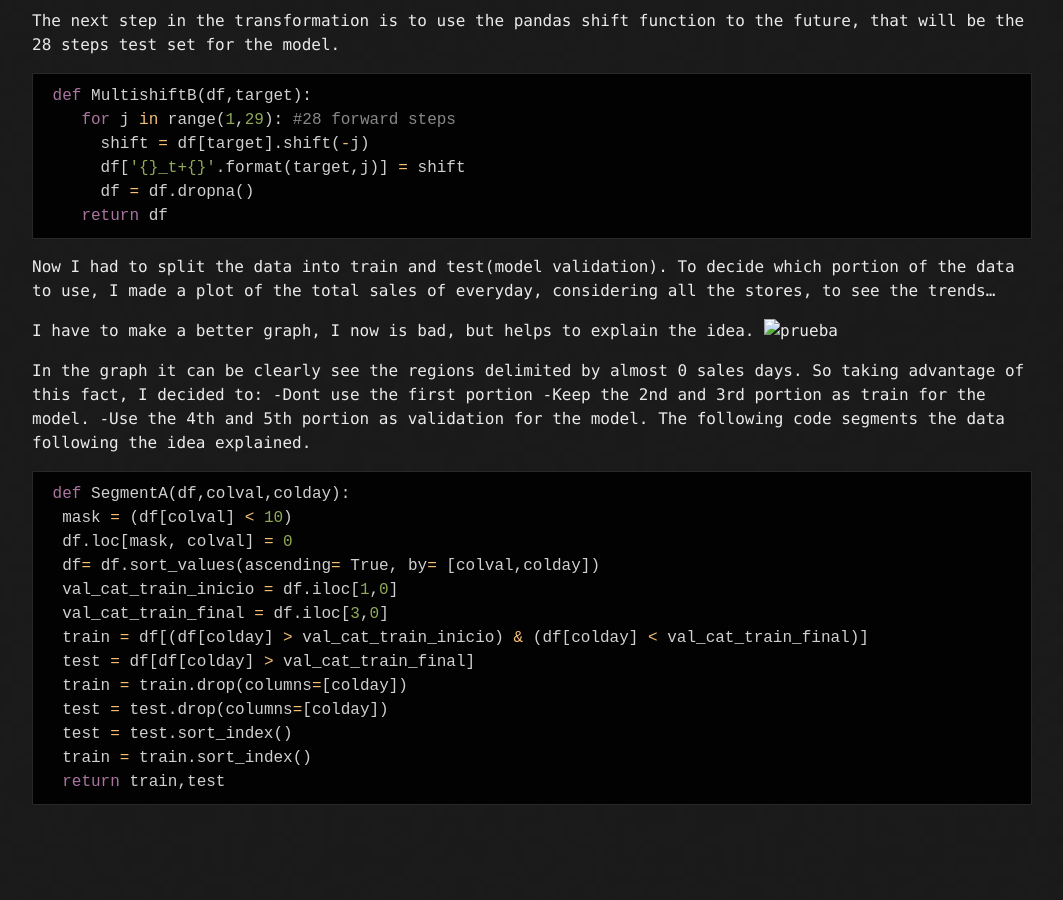
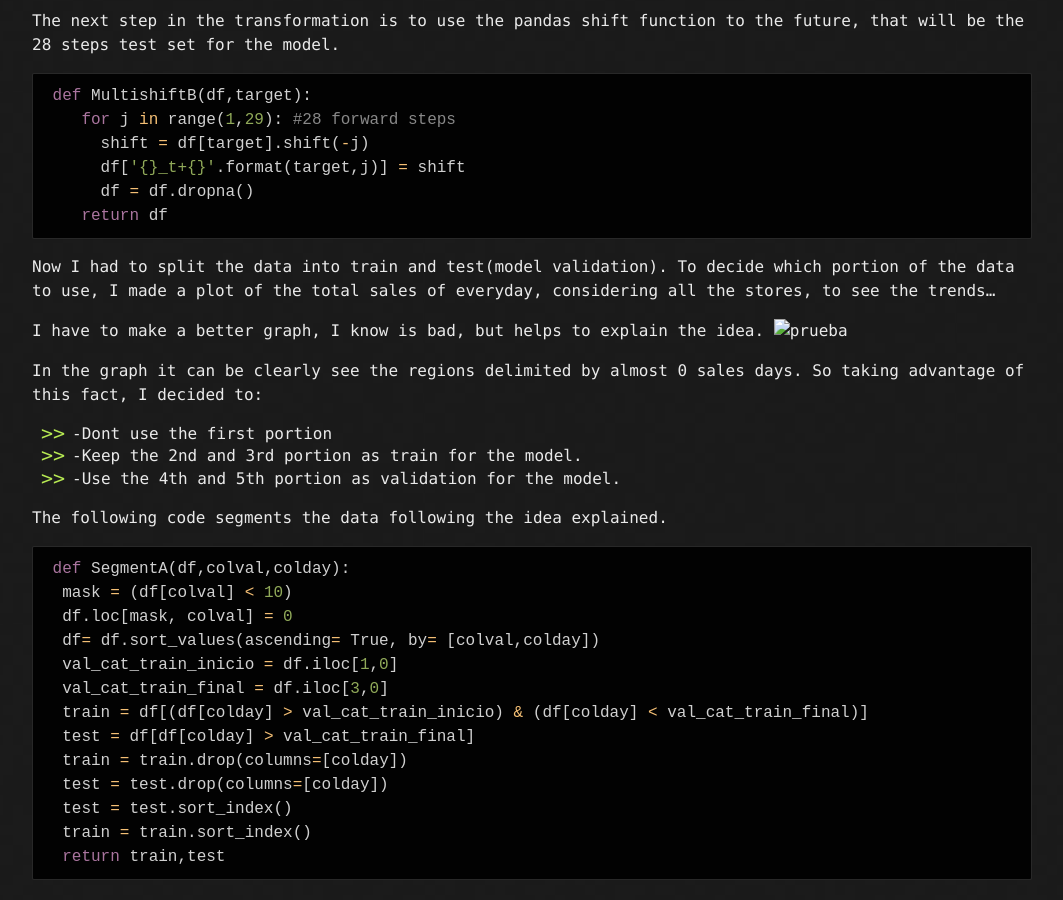
Before and after one commit to PaulB86UK/PP_ART, a Jekyll site: the page built from docs/2020/M5_Main.md, in a window 1280 px wide and 900 px high, scrolled down 1504 px. Shown: the whole window, without its empty margins (108-1171 px from the left). Built offline with Jekyll 4.4.1, drawn with Linux system fonts in a browser that asks for light colours; our own code applies the rules of GitHub Pages for plain Markdown files; before the commit the page ends 2329 px from its top, so only the background shows below that.

Commit message:
Update M5_Main.md

````diff
--- a/docs/2020/M5_Main.md
+++ b/docs/2020/M5_Main.md
@@ -69,15 +69,17 @@ def MultishiftA(df, target):
   ```
  Now I had to split the data into train and test(model validation). To decide which portion of the data to use, I made a plot of the total sales of everyday, considering all the stores, to see the trends...
 
-  I have to make a better graph, I now is bad, but helps to explain the idea.
+  I have to make a better graph, I know is bad, but helps to explain the idea.
   ![prueba](https://paulb86uk.github.io/PP_ART.github.io/2020/Total_Ventas.png)
 
   In the graph it can be clearly see the regions delimited by almost 0 sales days.
   So taking advantage of this fact, I decided to:
-  -Dont use the first portion
-  -Keep the 2nd and 3rd portion as train for the model.
-  -Use the 4th and 5th portion as validation for the model.
- The following code segments the data following the idea explained.
+
+*   -Dont use the first portion
+*   -Keep the 2nd and 3rd portion as train for the model.
+*   -Use the 4th and 5th portion as validation for the model.
+
+The following code segments the data following the idea explained.
 
  ```python
  def SegmentA(df,colval,colday):
````
